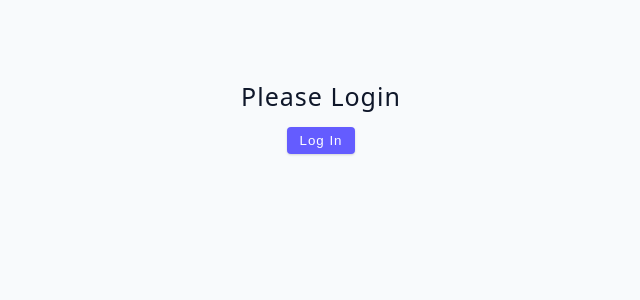
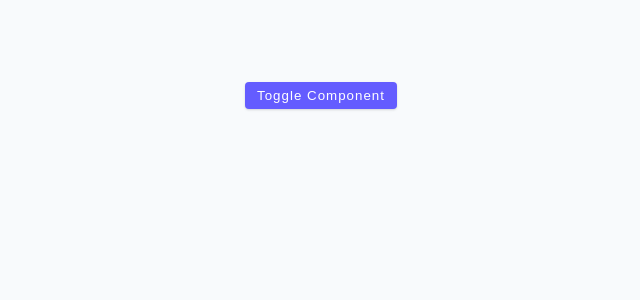
Before and after one commit to fluyid/advanced-react-tutorial, a React (Vite) app: page / in a window 1280 px wide. Shown: the top 300 px of the page, without its empty margins (319-959 px from the left). Built offline with nearby package versions, Linux system fonts and the light colour scheme.

Commit message:
using clearInterval to stop a function from continuously running

```diff
--- a/src/App.jsx
+++ b/src/App.jsx
@@ -1,4 +1,4 @@
-import Starter from "./tutorial/03-conditional-rendering/starter/07-user-challenge";
+import Starter from "./tutorial/02-useEffect/starter/05-cleanup-function";
 
 function App() {
   return (
--- a/src/tutorial/02-useEffect/starter/05-cleanup-function.jsx
+++ b/src/tutorial/02-useEffect/starter/05-cleanup-function.jsx
@@ -1,5 +1,29 @@
+import { useEffect, useState } from "react";
+
 const CleanupFunction = () => {
-  return <h2>cleanup function</h2>;
+  const [toggle, setToggle] = useState(false);
+
+  return (
+    <div>
+      <button className="btn" onClick={() => setToggle(!toggle)}>
+        toggle component
+      </button>
+      {toggle && <RandomComponent />}
+    </div>
+  );
+};
+
+const RandomComponent = () => {
+  useEffect(() => {
+    console.log("hmm, this is interesting");
+    const intId = setInterval(() => {
+      console.log("hello from interval");
+    }, 1000);
+    return () => {
+      clearInterval(intId);
+    };
+  }, []);
+  return <h1>hello there</h1>;
 };
 
 export default CleanupFunction;
```
